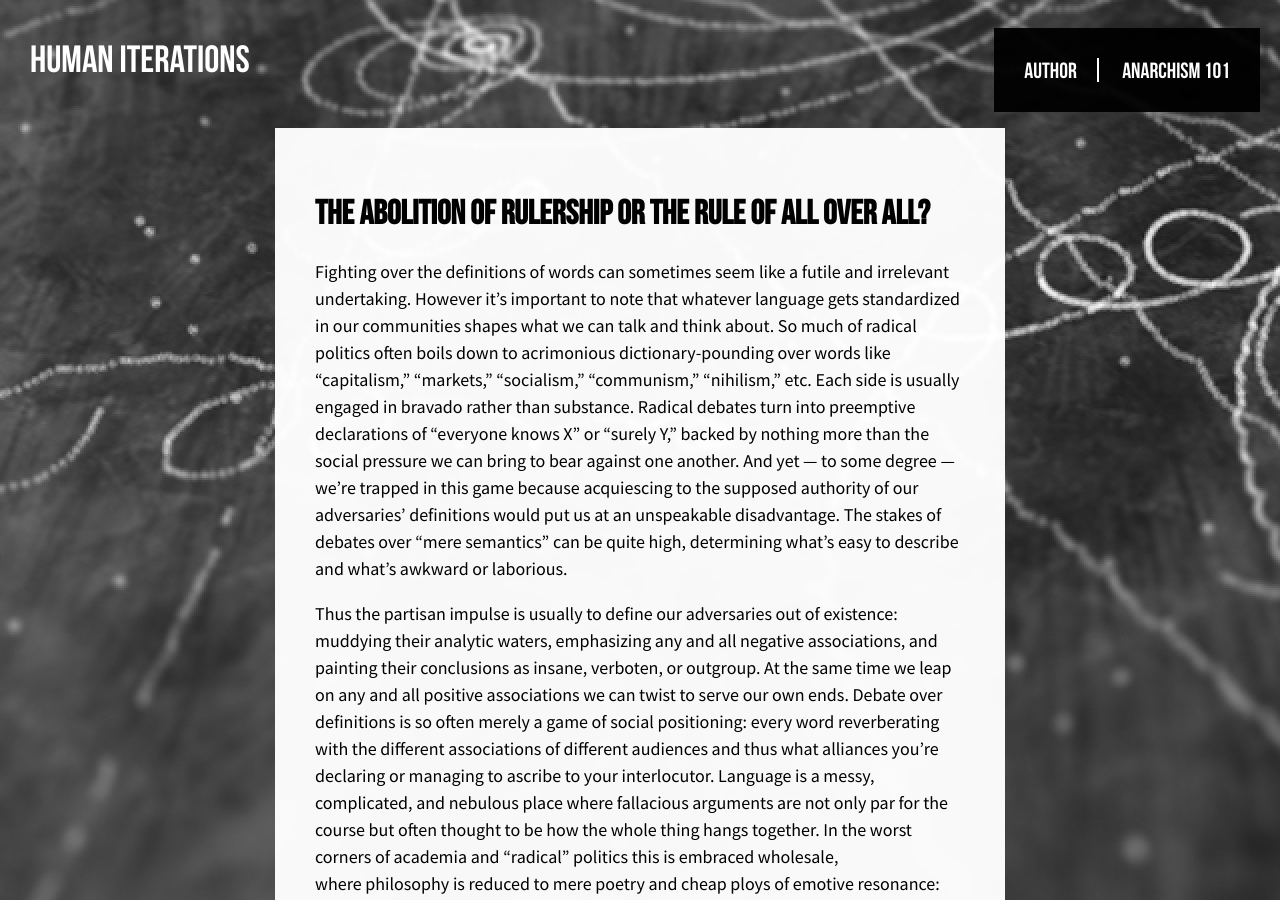
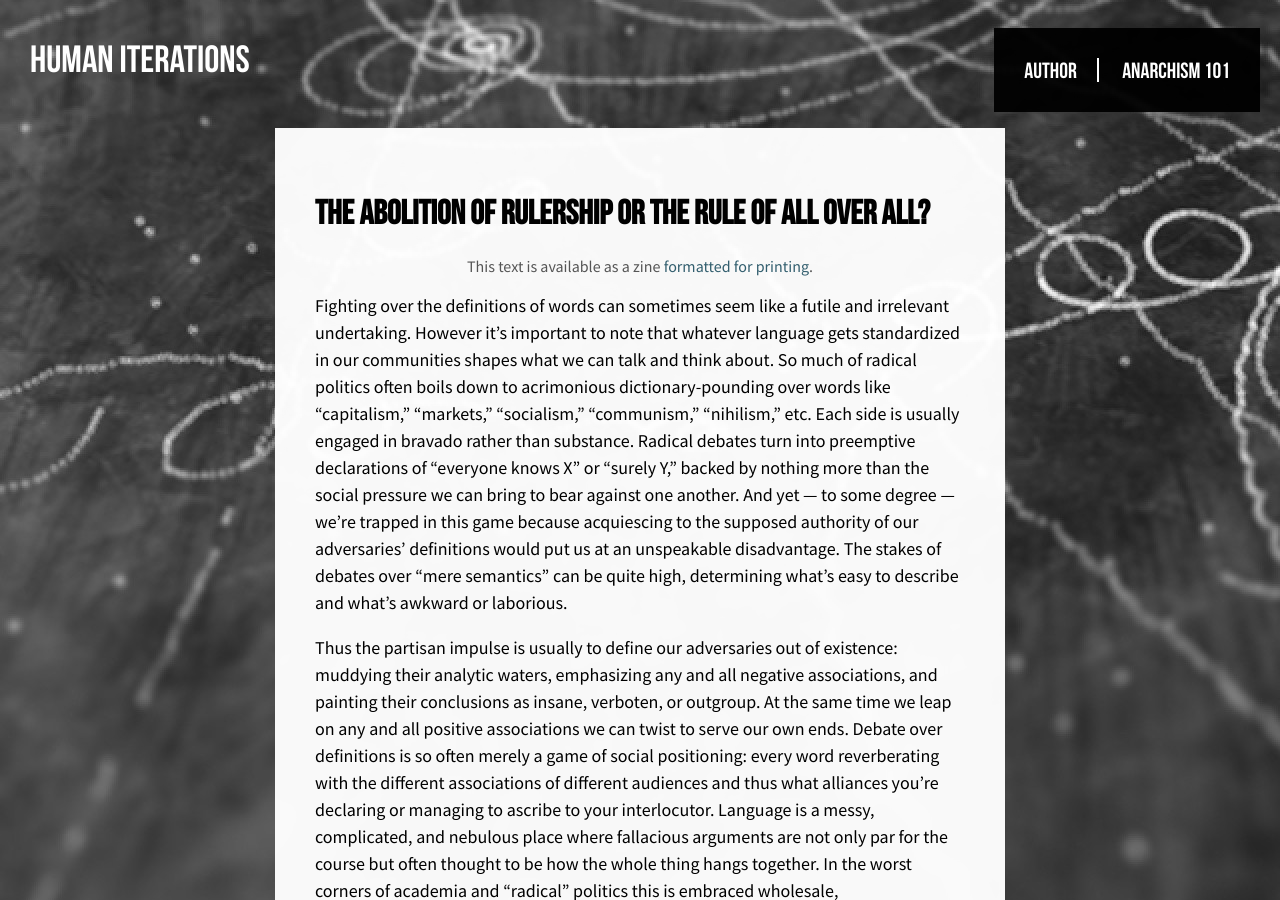
Before and after one commit to rechelon/rechelon.github.io, a Jekyll site: the page built from _posts/2017-06-12-the-abolition-of-rulership-or-the-rule-of-all-over-all.md, in a window 1280 px wide and 900 px high. Built offline with Jekyll 4.4.1, drawn with Linux system fonts in a browser that asks for light colours; some web fonts are replaced.

Commit message:
Adding democracy zine

```diff
--- a/_posts/2017-06-12-the-abolition-of-rulership-or-the-rule-of-all-over-all.md
+++ b/_posts/2017-06-12-the-abolition-of-rulership-or-the-rule-of-all-over-all.md
@@ -8,6 +8,13 @@
   - Internal Debate
 
 ---
+
+<div id="attachment_1820" style="width: 410px" class="wp-caption aligncenter">
+<p class="wp-caption-text">
+This text is available as a zine <a href="http://rechelon.github.io/wp-content/uploads/Democracy.pdf">formatted for printing</a>.
+</p>
+</div>
+
 <span style="font-weight: 400;">Fighting over the definitions of words can sometimes seem like a futile and irrelevant undertaking. However it’s important to note that whatever&nbsp;language gets standardized in our communities shapes what we can talk and think about. So much of radical politics often boils down to acrimonious dictionary-pounding over words like “capitalism,” “markets,” “socialism,” “communism,” “nihilism,” etc.&nbsp;Each side is usually engaged in bravado rather than substance. Radical debates turn into preemptive declarations of “everyone knows X” or “surely Y,” backed by nothing more than the social pressure we can bring to bear against one another. And yet — to some degree — we’re trapped in this game because acquiescing to the supposed authority of our adversaries’ definitions would put us at an unspeakable disadvantage. The stakes of debates over “mere semantics” can be quite high, determining what’s easy to describe and what’s awkward or laborious.</span>
 
 <span style="font-weight: 400;">Thus the partisan impulse is usually to define our adversaries out of existence: muddying their analytic waters, emphasizing any and all negative associations, and painting their conclusions as insane, verboten, or outgroup. At the same time we leap on any and all positive associations we can twist to serve our own ends. Debate over definitions is so often merely a game of social positioning: every word reverberating with the different associations of different audiences and thus what alliances you’re declaring or managing to ascribe to your interlocutor. Language is a messy, complicated, and nebulous place where fallacious arguments are not only par for the course but often thought to be how the whole thing hangs together. In the worst corners of academia and “radical” politics this is embraced wholesale, where&nbsp;philosophy is reduced to mere poetry and cheap ploys of emotive resonance: batted back and forth with an underlying smug derision at the entire affair. “</span>_<span style="font-weight: 400;">Have you ever noticed that we use the same word for your job — your occupation — as we do for the occupation of Iraq?</span>_<span style="font-weight: 400;">” and this is somehow treated as insightful rather than doing violence to clarity and honesty.</span>
```
Also changed, not shown: 1 other file.
